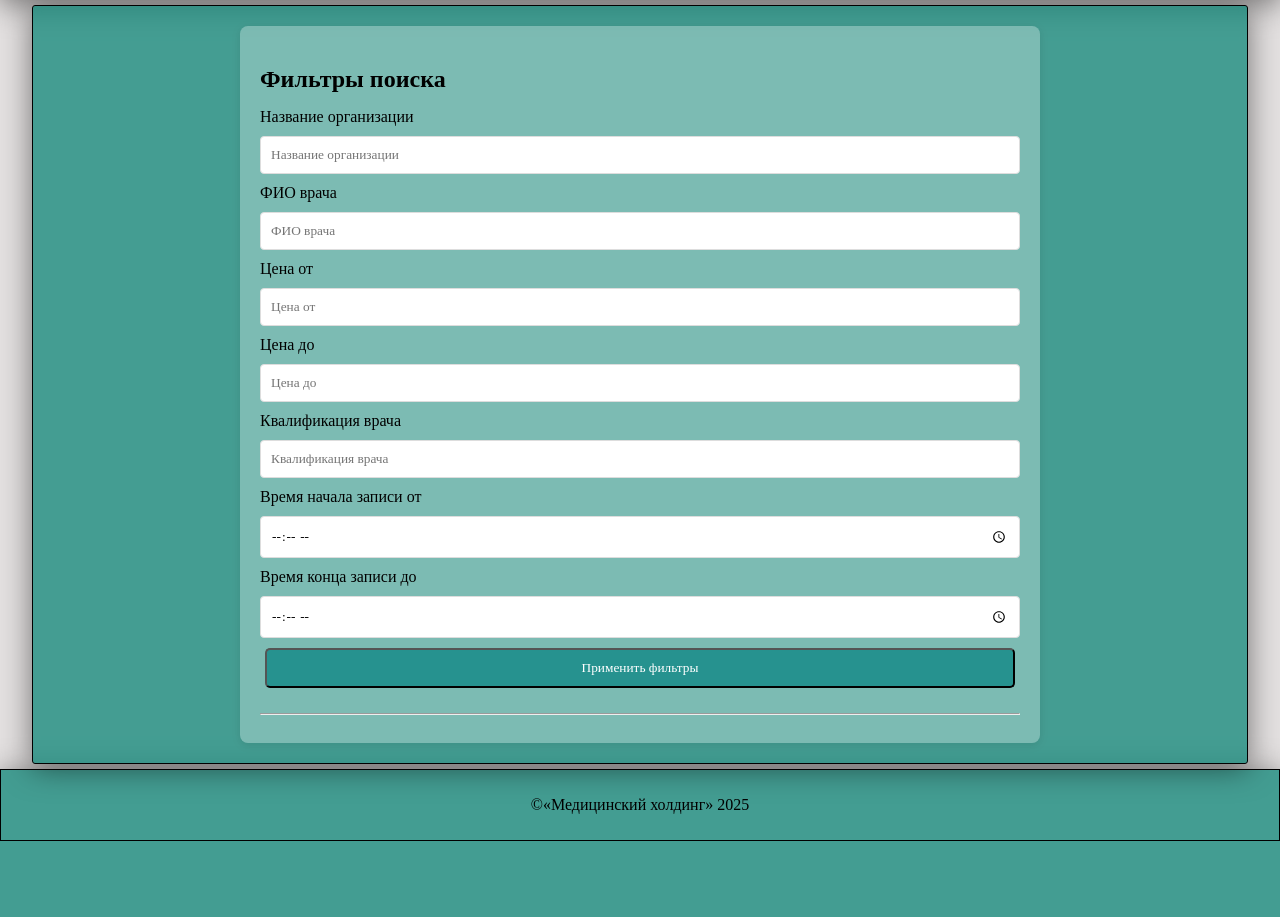
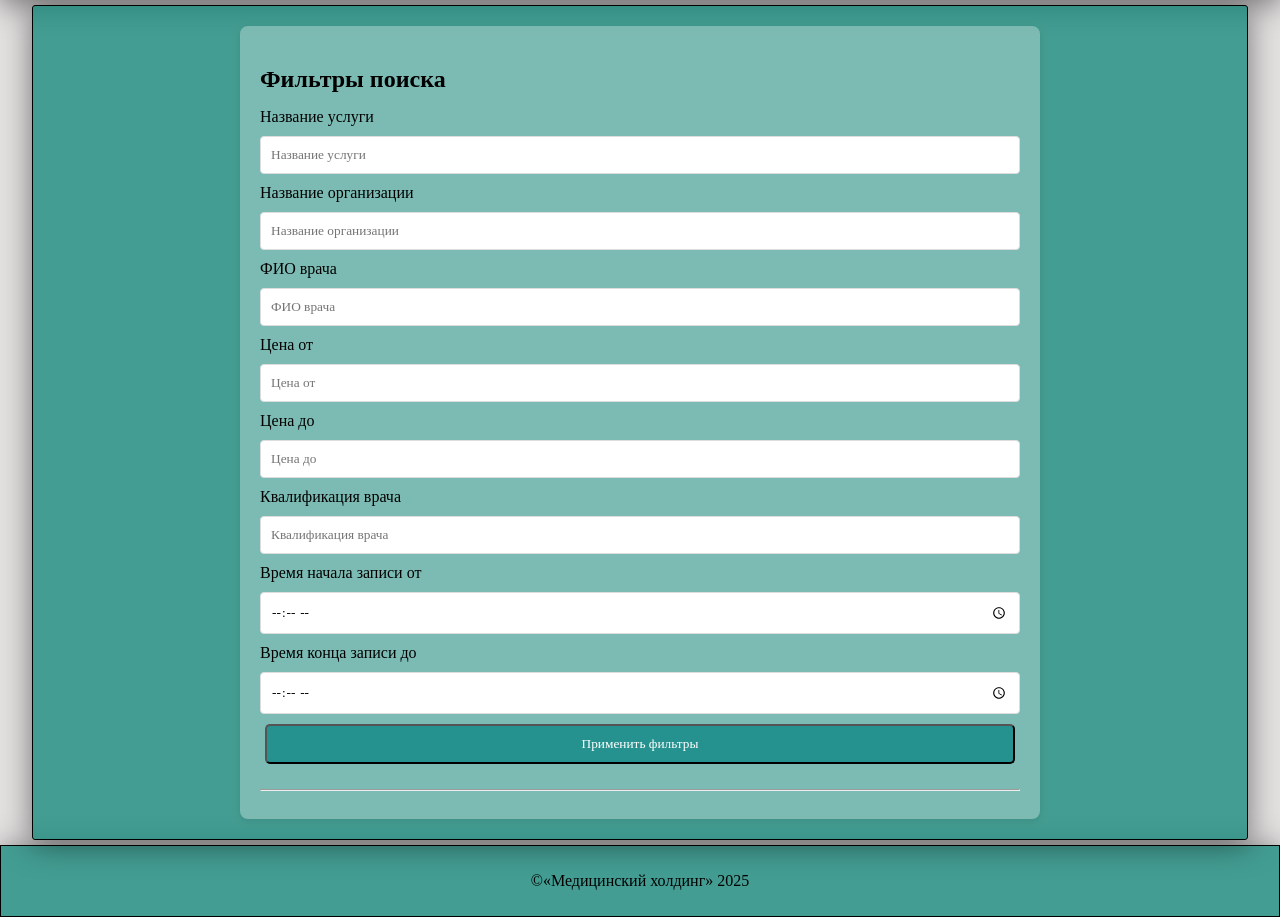
Before and after one commit to 0aba/medical_holding, a Django app: template medical_holding/main/templates/main/service_list.html in a window 1280 px wide. Shown: the part 76-993 px from the top of the page. Before the commit the page ends 917 px from the top, so only its background shows below. Run offline with Django 5.2, Linux system fonts and the light colour scheme; the template is opened without the code that fills it, so the values that code supplies are empty.

Commit message:
add filter by service name

```diff
--- a/medical_holding/main/templates/main/service_list.html
+++ b/medical_holding/main/templates/main/service_list.html
@@ -21,6 +21,9 @@
     <div class="filter-section">
         <h2>Фильтры поиска</h2>
         <form method="GET" class="filter-form">
+            <label for="service_name">Название услуги</label>
+            <input type="text" name="service_name" id="service_name" placeholder="Название услуги" value="{{ request.GET.service_name }}">
+
             <label for="organization_name">Название организации</label>
             <input type="text" name="organization_name" id="organization_name" placeholder="Название организации" value="{{ request.GET.organization_name }}">
 
--- a/medical_holding/main/views.py
+++ b/medical_holding/main/views.py
@@ -656,6 +656,7 @@ class ServicesListView(ListView):
     def get_queryset(self):
         queryset = ServiceOrganization.non_deleted.filter()
 
+        service_name = self.request.GET.get('service_name')
         organization_name = self.request.GET.get('organization_name')
         doctor_name = self.request.GET.get('doctor_name')
         price_min = self.request.GET.get('price_min')
@@ -663,6 +664,9 @@ class ServicesListView(ListView):
         qualification = self.request.GET.get('qualification')
         appointment_start_time = self.request.GET.get('appointment_start_time')
         appointment_end_time = self.request.GET.get('appointment_end_time')
+
+        if service_name:
+            queryset = queryset.filter(name_service__icontains=service_name)
 
         if organization_name:
             queryset = queryset.filter(branch__organization__name__icontains=organization_name)
```
